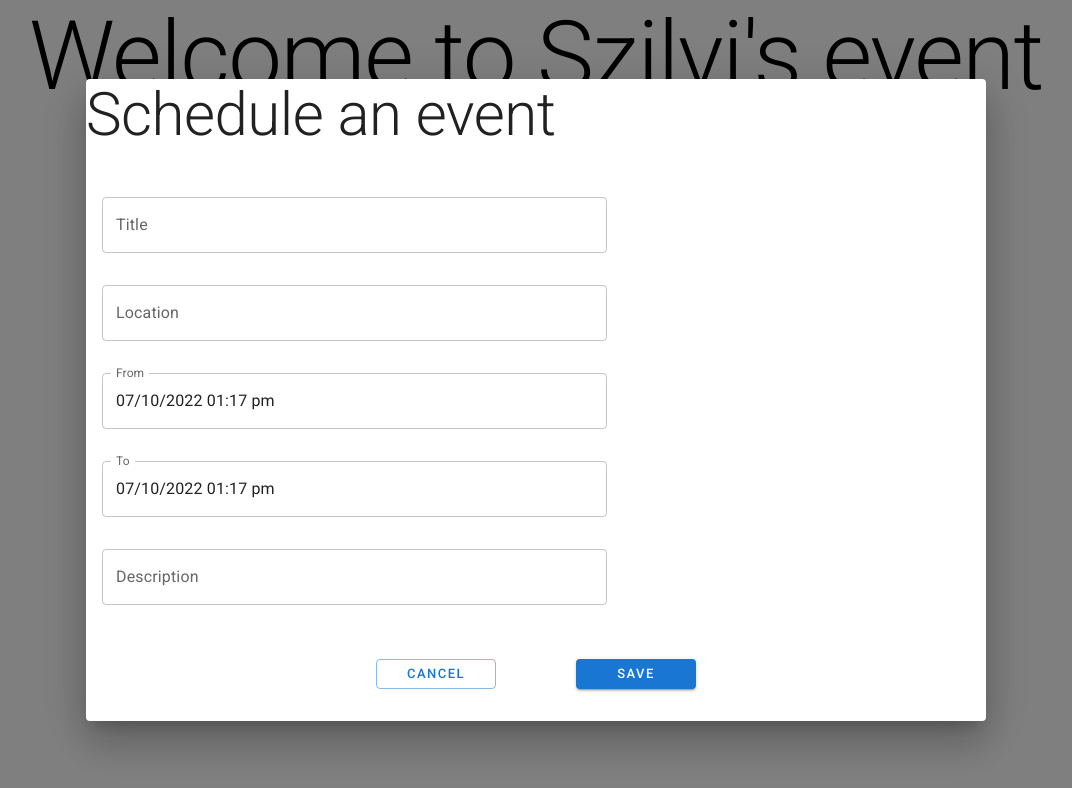
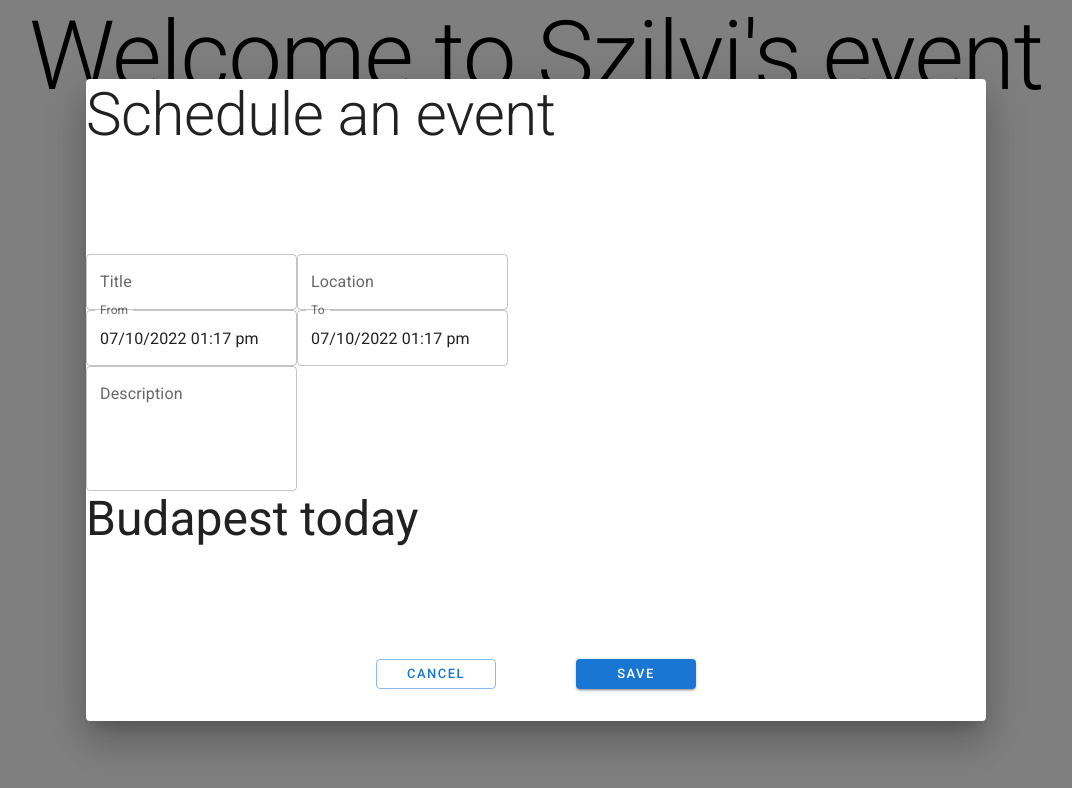
Before and after one commit to szylwythot/event-scheduler, a React (Create React App) app in the folder frontend/: page / in a window 1280 px wide. Both pictures are taken after a click on the button "LET'S START!". Shown: the top 788 px of the page, without its empty margins (104-1176 px from the left). Built offline with nearby package versions, Linux system fonts and the light colour scheme.

Commit message:
add locationcard

```diff
--- /dev/null
+++ b/frontend/src/components/LocationCard.jsx
@@ -0,0 +1,13 @@
+import React from 'react';
+import { Box } from '@mui/system';
+import { Typography } from '@mui/material';
+
+function LocationCard({city}) {
+  return (
+    <Box className='city-infos'>
+        <Typography variant='h3'>{city} today</Typography>
+    </Box>
+  )
+}
+
+export default LocationCard;
--- a/frontend/src/components/ScheduleEventForm.jsx
+++ b/frontend/src/components/ScheduleEventForm.jsx
@@ -1,13 +1,16 @@
 import React, {useState} from 'react';
 import { Box } from '@mui/system';
 import TextField from '@mui/material/TextField';
+import { Grid, Typography } from '@mui/material';
 import { DateTimePicker } from '@mui/x-date-pickers/DateTimePicker';
+import cities from "../city.list.json";
+import LocationCard from './LocationCard';
 
 
 function ScheduleEventForm() {
     const [fromValue, setFromValue] = useState(new Date());
     const [toValue, setToValue] = useState(new Date());
-    const [Location, setLocation] = useState("Budapest");
+    const [location, setLocation] = useState("Budapest");
 
     const handleFromDateTimeChange = (newValue) => {
         setFromValue(newValue);
@@ -26,17 +29,19 @@ function ScheduleEventForm() {
     };
 
     return (
-        <Box
-            component="form"
-            sx={{
-                '& .MuiTextField-root': { m: 2, width: '50ch' },
-            }}
-            noValidate
-            autoComplete="off"
-        >
-            <TextField id="title" label="Title" variant="outlined"/>
-            <TextField id="location" label="Location" variant="outlined" onChange={handleLocationChanged}/>
-                <Box className='MuiTextField formElements'>
+        <Box container sx={{
+            display: 'flex',
+            flexDirection: 'row',
+            minWidth: 700,
+            height: 500,
+            alignItems: "center",
+        }
+
+        }>
+            <Box className='MuiTextField formElements'>
+                <TextField id="title" label="Title" variant="outlined"/>
+                <TextField id="location" label="Location" variant="outlined" onChange={handleLocationChanged}/>
+                <Box>
                     <DateTimePicker
                         label="From"
                         value={fromValue}
@@ -50,7 +55,15 @@ function ScheduleEventForm() {
                         renderInput={(params) => <TextField {...params} />}
                     />
                 </Box>
-                <TextField id="description" label="Description" variant="outlined"/>
+                <TextField
+                    id="description"
+                    label="Description"
+                    variant='outlined'
+                    multiline
+                    rows={4}
+                />
+                <LocationCard city={location} />
+            </Box>
         </Box>
     );
 }
```
